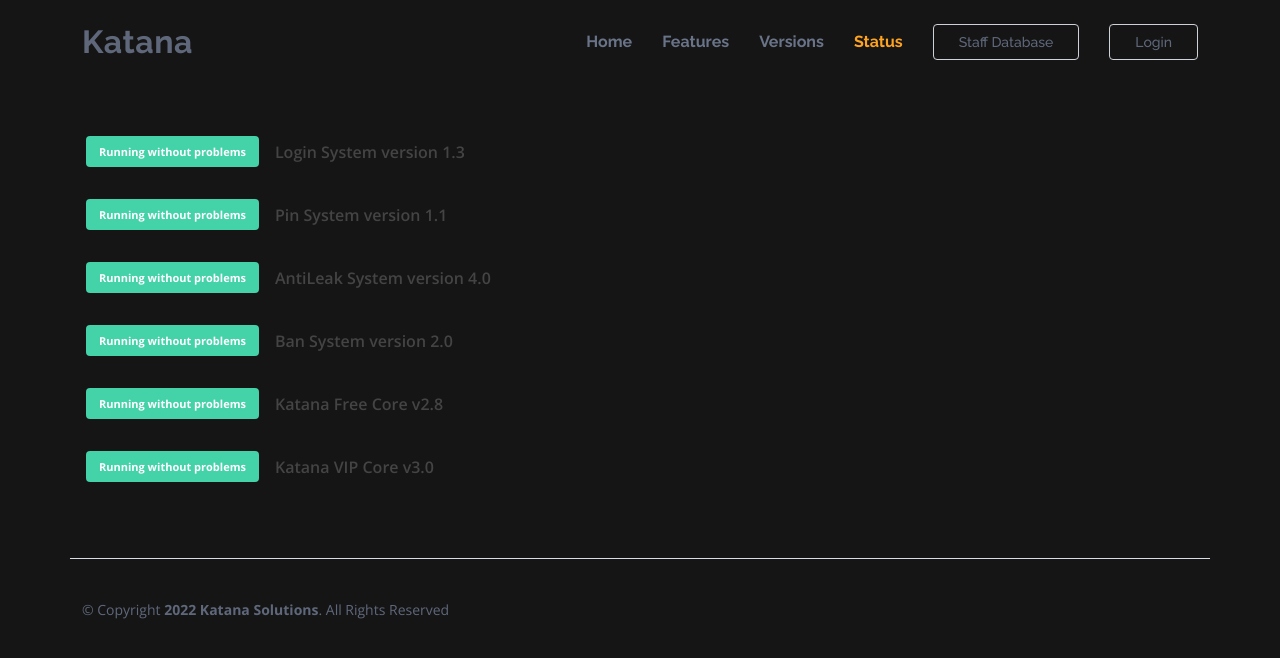
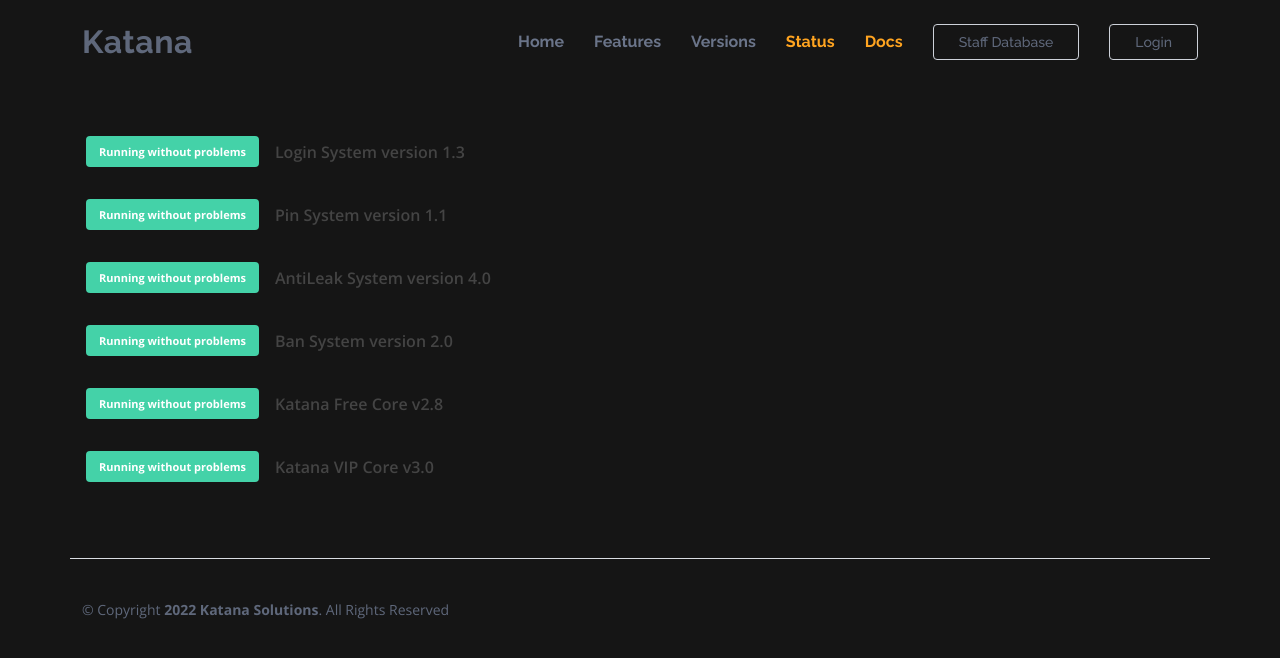
Before and after one commit to notsnakesilent/Katana-Website, a plain HTML site: page status.html in a window 1280 px wide. Drawn offline with nearby package versions, Linux system fonts and the light colour scheme.

Commit message:
Update status.html

```diff
--- a/status.html
+++ b/status.html
@@ -56,6 +56,7 @@
           <li><a class="nav-link scrollto" href="./index.html#features">Features</a></li>
           <li><a class="nav-link scrollto " href="./index.html#versions">Versions</a></li>
 		  <li><a class="nav-link scrollto active" href="./status.html">Status</a></li>
+				  <li><a class="nav-link scrollto active " href="./docs.html">Docs</a></li>
 	  <li><a class="getstarted scrollto" href="https://airtable.com/shrkIAimdR3wKELG6">Staff Database</a></li>
           <li><a class="getstarted scrollto" href="https://keyauth.win/panel/notsnakesilent/Katana">Login</a></li>
         </ul>
```
